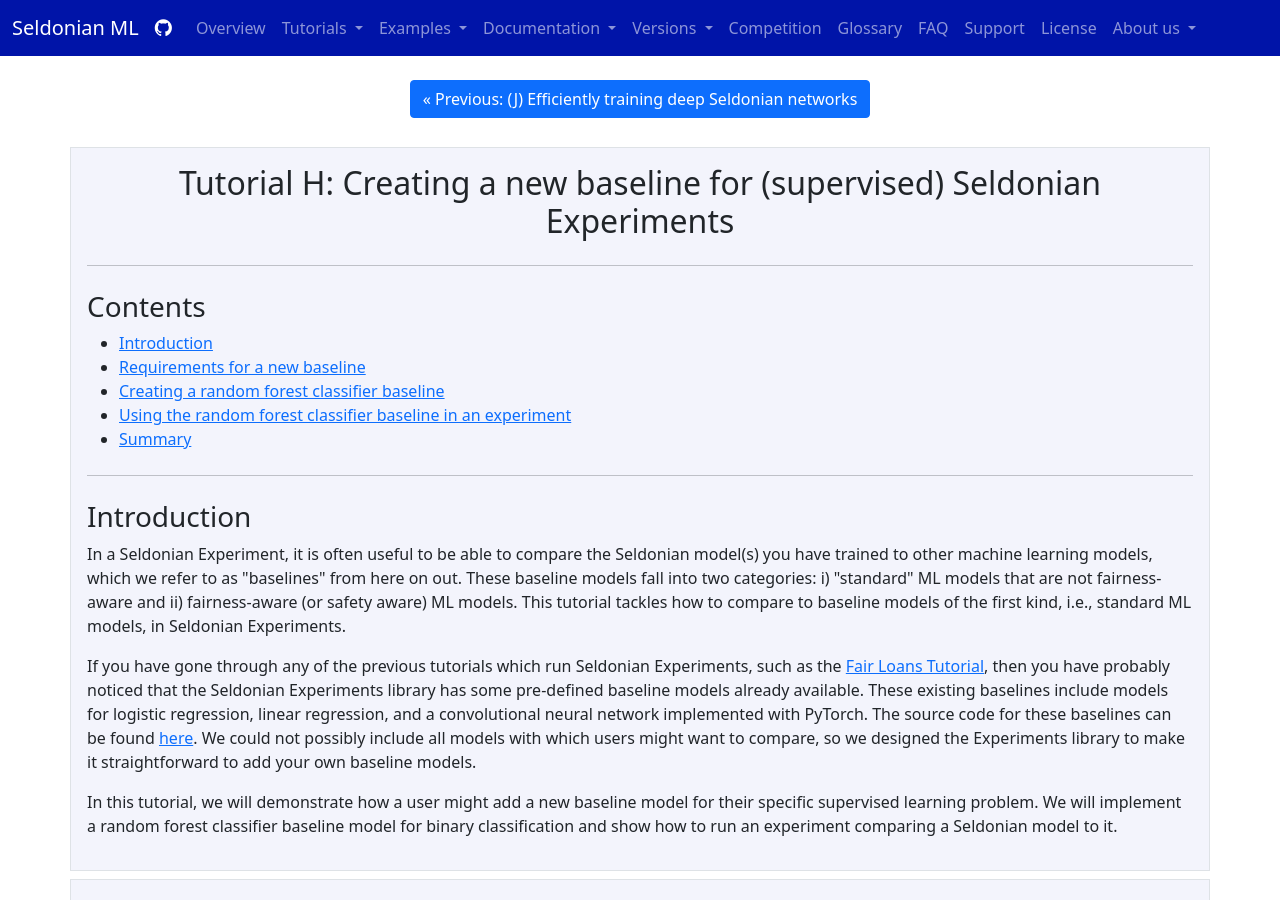
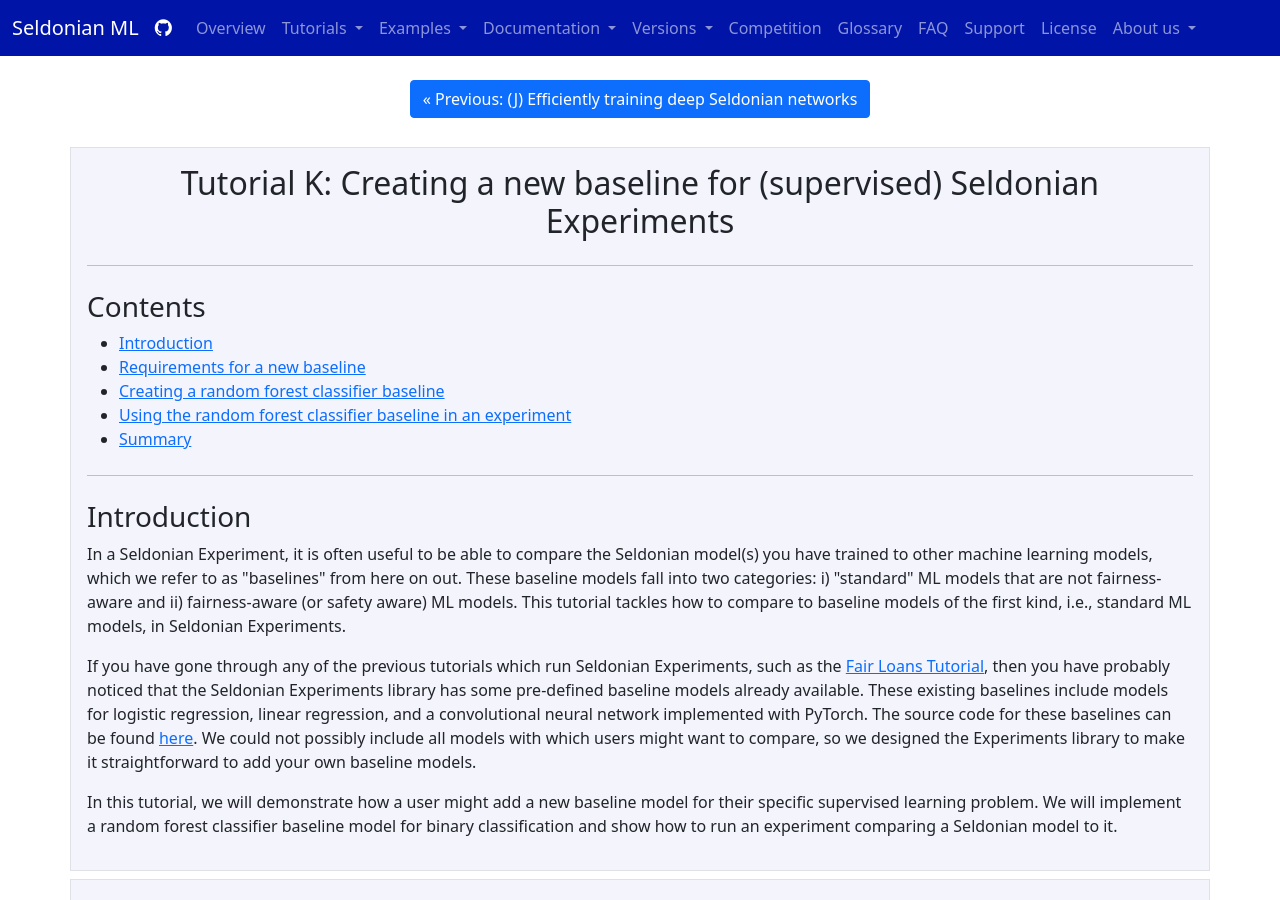
Before and after one commit to seldonian-framework/Tutorials, a Jekyll site: the page built from _tutorials/new_baseline.md, in a window 1280 px wide and 900 px high. Built offline with Jekyll 4.4.1, drawn with Linux system fonts in a browser that asks for light colours; nearby versions of some CDN libraries.

Commit message:
make new baseline tutorial live

```diff
--- a/_includes/header.html
+++ b/_includes/header.html
@@ -62,6 +62,9 @@
                             <li><a class="dropdown-item" href="{{ "/tutorials/custom_base_variable_tutorial/" | relative_url }}">(I) Creating custom base variables in behavioral constraints</a></li>
 
                             <li><a class="dropdown-item" href="{{ "/tutorials/efficient_deep_networks/" | relative_url}}"> (J) Efficiently training deep Seldonian networks</a></li>
+
+                            <li><a class="dropdown-item" href="{{ "/tutorials/new_baseline/" | relative_url}}"> (K) Creating a new baseline for (supervised) Seldonian Experiments</a></li>
+
 
                         </ul>
                     </li>
--- a/_tutorials/new_baseline.md
+++ b/_tutorials/new_baseline.md
@@ -8,7 +8,7 @@
 
 <!-- Main Container -->
 <div class="container p-3 my-2 border" style="background-color: #f3f4fc;">
-    <h2 align="center" class="mb-3">Tutorial H: Creating a new baseline for (supervised) Seldonian Experiments </h2>
+    <h2 align="center" class="mb-3">Tutorial K: Creating a new baseline for (supervised) Seldonian Experiments </h2>
     <hr class="my-4">
     <h3> Contents </h3>
     <ul>
```
Also changed, not shown: tutorials.md (+2 -0 lines).
